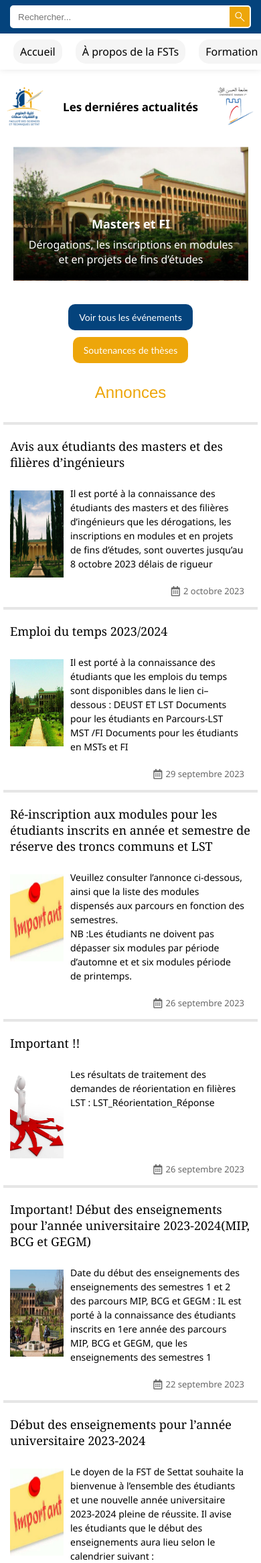
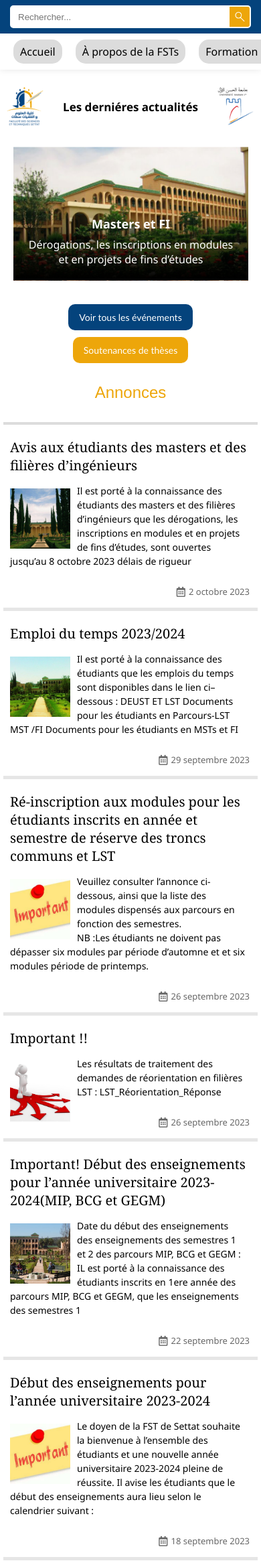
Before and after one commit to ayoublaktaibi/fsts, a PHP site: page / in a window 390 px wide. Shown: the top 2333 px of the page at 67% size. Run offline with PHP 8.4, Linux system fonts and the light colour scheme.

Commit message:
Update styles.css

```diff
--- a/styles.css
+++ b/styles.css
@@ -330,10 +330,11 @@ nav a {
 }
 
 .announcement-details {
-    display: flex;
+    padding-bottom: 35px;
 }
 
 .announcement-img {
+    float: none;
     margin-top: 20px;
     height: 140px;
     margin-right: 20px;
@@ -341,11 +342,10 @@ nav a {
 }
 
 .announcement-description {
-    flex-grow: 1;
+    text-align: left;
     font-size: 16px;
     line-height: 1.5;
     margin-right: 20px;
-    padding-bottom: 30px;
 }
 
 .announcement-date {
@@ -900,6 +900,7 @@ blockquote footer {
     }
 
     .nav-links-mobile .nav-item {
+        position: relative;
         margin-left: 20px;
         font-size: 16px;
     }
@@ -912,8 +913,54 @@ blockquote footer {
         text-decoration: none;
         padding: 7px 10px;
         color: #000;
-        background: rgb(245, 245, 245);
+        background: rgb(220, 220, 220);
         border-radius: 15px;
+    }
+
+    .nav-links-mobile .dropdown_mobile {
+        display: none; /* cacher le dropdown par défaut */
+        position: absolute;
+        margin-top: 18px; /* positionnez le dropdown juste en dessous de l'élément parent */
+        will-change: left;
+        background-color: rgb(220, 220, 220);
+        border-radius: 10px;
+        overflow: visible;
+        box-shadow: 0px 2px 2px 0px rgba(0,0,0,0.2); /* ombre optionnelle pour le dropdown */
+        z-index: 2; /* assurez-vous que le dropdown s'affiche au-dessus des autres éléments */
+    }
+
+    .nav-links-mobile .dropdown_mobile a {
+        text-decoration: none;
+        color: #000;
+        padding: 7px 10px;
+        display: block;
+    }
+
+    .nav-links-mobile .nav-item:hover .dropdown_mobile {
+        display: block; /* montre le dropdown lorsque vous survolez l'élément parent */
+    }
+
+    /* Triangle */
+    .nav-links-mobile .dropdown_mobile::before {
+        content: "";
+        position: absolute;
+        top: -8px; /* Ajustez si nécessaire pour positionner le triangle */
+        left: 20px; /* Pour le centrer. Ajustez selon la nécessité */
+        width: 0;
+        height: 0;
+        border-left: 8px solid transparent;
+        border-right: 8px solid transparent;
+        border-bottom: 8px solid rgb(220, 220, 220); /* Même couleur que le fond de dropdown */
+        z-index: 2; /* Assurez-vous que le triangle est au-dessus */
+    }
+
+    /* Dropdown Mobile en position fixed lors du survol */
+    .nav-links-mobile .nav-item:hover .dropdown_mobile {
+        position: fixed;
+        left: auto; /* Reset the left position */
+        top: auto; /* Reset the top position */
+        z-index: 1000; /* Une grande valeur pour s'assurer qu'il est au-dessus des autres éléments */
+        width: max-content; /* Pour ajuster la largeur du contenu */
     }
 
     .logo-container {
@@ -989,7 +1036,7 @@ blockquote footer {
 
     .announcement {
         box-shadow: none;
-        border-bottom: 4px solid rgb(230, 230, 230);
+        border-bottom: 5px solid rgb(230, 230, 230);
         margin-bottom: 10px;
         margin-left: 5px;
         margin-right: 5px;
@@ -999,37 +1046,39 @@ blockquote footer {
     .announcement:hover {
         box-shadow: none;
         transform: scale(0.95);
-        opacity: 0.6;
     }
 
     .announcement:first-child {
-        border-top: 4px solid rgb(230, 230, 230);
+        border-top: 4px solid rgb(220, 220, 220);
         padding-top: 20px;
     }
 
     .announcement-title {
-        font-size: 18px;
-        margin-bottom: 10px;
+        font-size: 20px;
+        margin-bottom: 12px;
         margin-top: 0;
     }
 
     .announcement-img {
-        margin-top: 20px;
-        height: 130px;
+        float: left;
+        height: 90px;
+        width: 90px;
         margin-right: 10px;
-        width: 80px;
-        padding-bottom: 30px;
+        margin-bottom: 5px;
+        margin-top: 7px;
     }
 
     .announcement-description {
         font-size: 14px;
-        margin-right: 10px;
+        margin-right: 8px;
+        text-align: left;
     }
 
     .announcement-date {
         padding-bottom: 5px;
         bottom: 10px;
         font-size: 13px;
+        right: 12px;
     }
 
     /* Ajustements pour les sections */
@@ -1143,7 +1192,7 @@ blockquote footer {
     }
 
     .blue-section {
-        padding: 15px 12px; /* Modification pour correspondre à votre demande d'espacement de 20px des côtés */
+        padding: 15px 10px; /* Modification pour correspondre à votre demande d'espacement de 20px des côtés */
         display: inline-block;
         justify-content: none;
         flex-wrap: none;
@@ -1155,15 +1204,15 @@ blockquote footer {
 
     .part p:nth-of-type(2) {
         margin-right: 10px;
-        font-size: 12.5px;
-        text-align: justify;
+        font-size: 13px;
+        text-align: left;
     }
 
     .fst-logo {
-        max-width: 85px;
+        max-width: 90px;
         float: left;
         margin-right: 3px;
-        margin-top: 10px;
+        margin-top: 5px;
     }
 
     .part-1, .part-2 {
@@ -1187,14 +1236,15 @@ blockquote footer {
 
     .part p:nth-of-type(3) {
         font-size: 20px;
-        margin-bottom: 8px;
+        margin-bottom: 6px;
+        margin-top: 20px;
     }
 
     .info-block {
         border-bottom: 1px solid white;
         padding: 6px 0;
         width: 98%;
-        font-size: 12px;
+        font-size: 12.7px;
     }
 
     .social-media {
```
